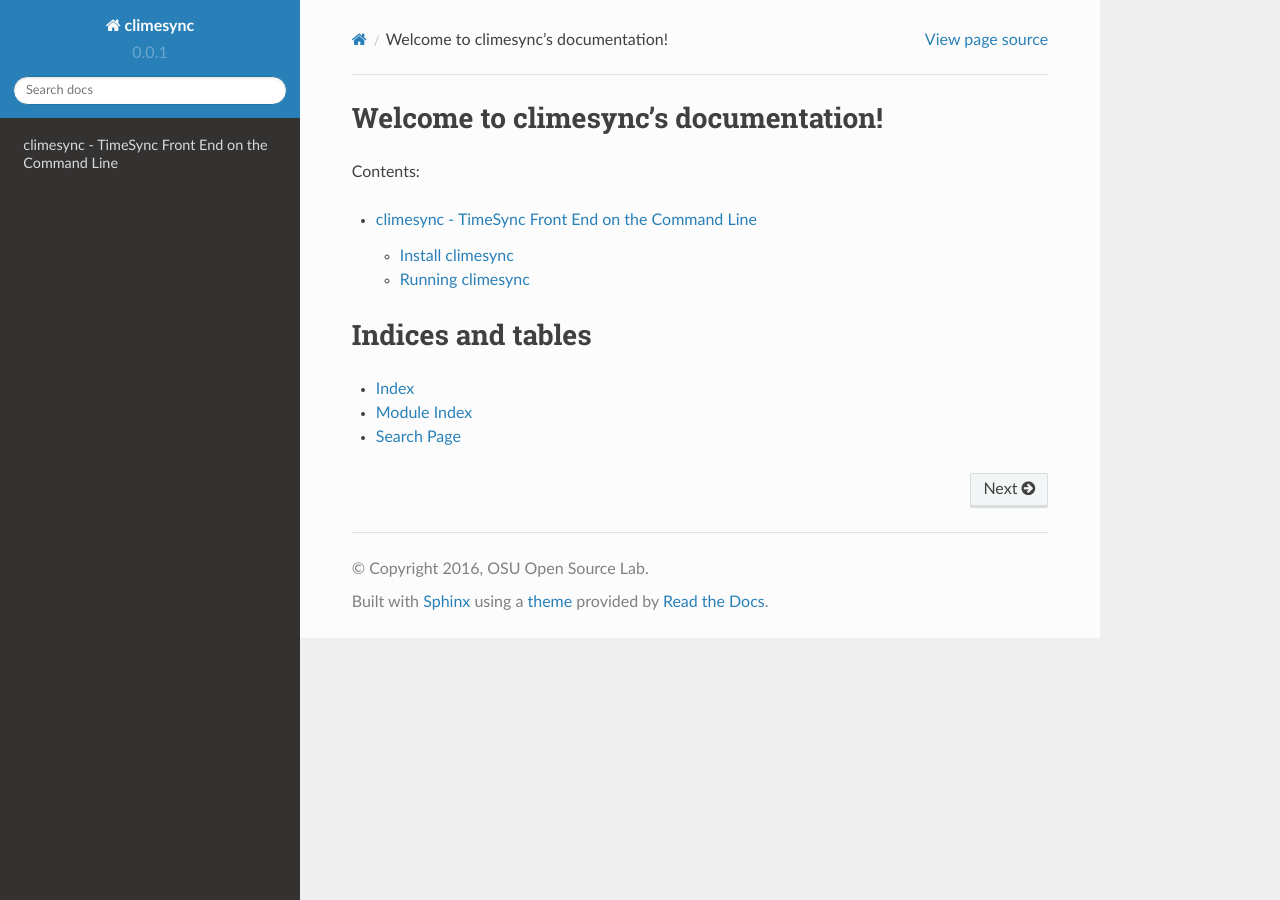
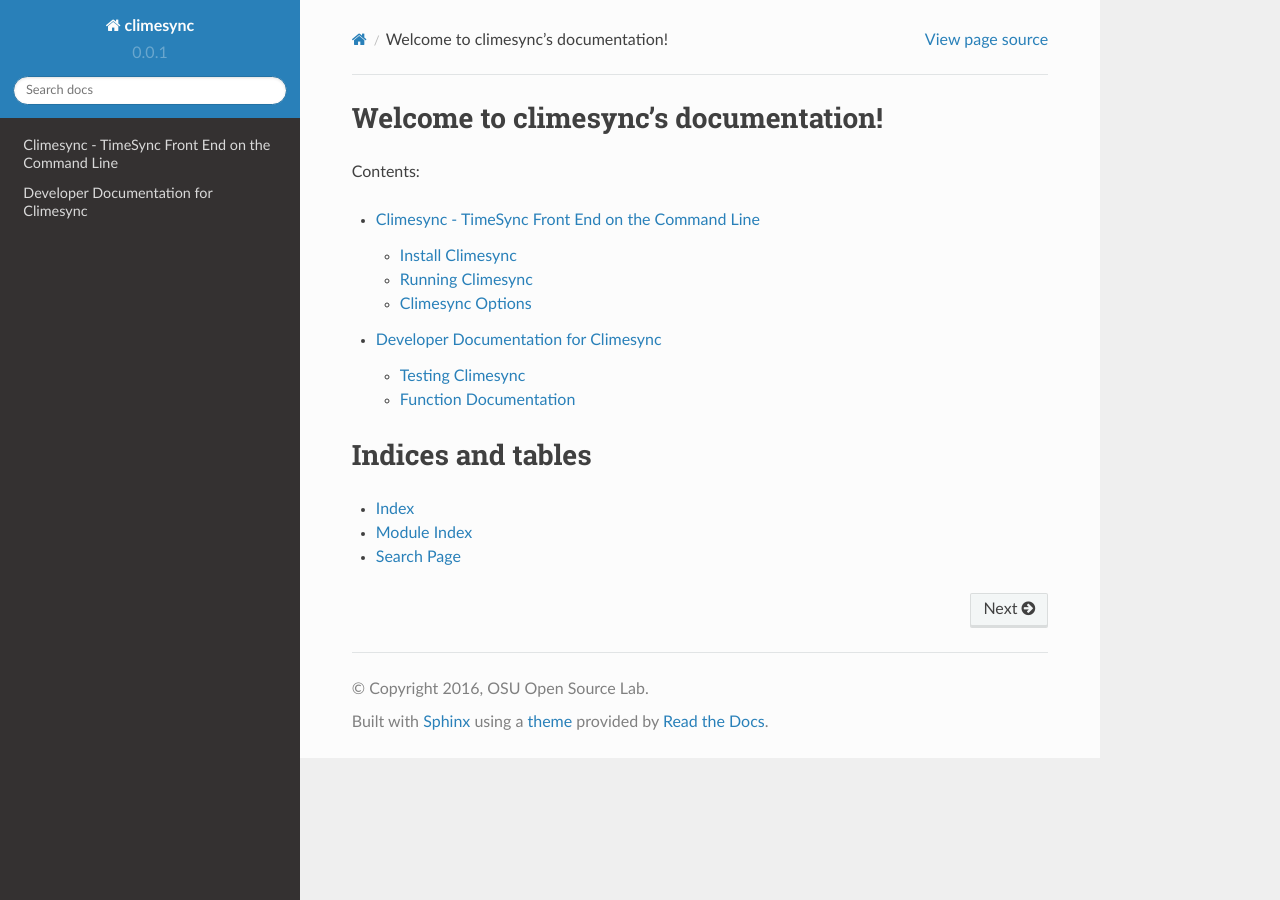
Before and after one commit to osuosl/climesync, a Sphinx documentation site: the page built from docs/source/index.rst, in a window 1280 px wide. Built offline with Sphinx 7.4.7 and the Read the Docs theme 2.0.0, drawn with Linux system fonts in a browser that asks for light colours.

Commit message:
Added developer documentation

```diff
--- /dev/null
+++ b/docs/source/dev.rst
@@ -0,0 +1,45 @@
+.. _dev:
+
+Developer Documentation for Climesync
+=====================================
+
+.. contents::
+
+Testing Climesync
+-----------------
+
+To lint climesync for non-PEP8 compliance, run
+
+.. code-block:: none
+
+    (venv) $ flake8 climesync.py
+
+To run unit tests, use this command:
+
+.. code-block:: none
+
+    (venv) $ nosetests
+
+To enable `Pymesync test mode`_ when writing unit tests, call
+
+.. code-block:: python
+
+    connect(test=True)
+
+instead of
+
+.. code-block:: python
+
+    connect()
+
+.. _Pymesync test mode: http://pymesync.readthedocs.io/en/latest/testing.html
+
+Function Documentation
+----------------------
+
+For the most part, Climesync functions match 1 to 1 with menu options.
+However, there are several utility functions (Such as print_json and
+get_fields) that help eliminate cluttered and unnecessary repeated code.
+
+Detailed information on how to use these functions is included in the
+docstrings inside the Climesync source code.
--- a/docs/source/index.rst
+++ b/docs/source/index.rst
@@ -12,6 +12,7 @@ Contents:
     :maxdepth: 2
 
     usage
+    dev
 
 
 Indices and tables
--- a/docs/source/usage.rst
+++ b/docs/source/usage.rst
@@ -1,6 +1,6 @@
 .. _usage:
 
-climesync - TimeSync Front End on the Command Line
+Climesync - TimeSync Front End on the Command Line
 ==================================================
 
 .. contents::
@@ -29,7 +29,7 @@ in a `virtualenv`_
 .. _Github repo: https://www.github.com/osuosl/climesync/
 .. _virtualenv: http://docs.python-guide.org/en/latest/dev/virtualenvs/
 
-Running climesync
+Running Climesync
 -----------------
 
 Once the virtualenv has been created and all of the required Python packages
@@ -44,6 +44,9 @@ Climesync also accepts several optional command line arguments
 -c <URL>, --connect <URL>             Connect to a TimeSync server on startup
 -u <username>, --user <username>      Attempt to authenticate on startup with the given username
 -p <password>, --password <password>  Attempt to authenticate on startup with the given password
+
+Climesync Options
+-----------------
 
 Through an interactive shell, users have the following options:
 
```
Also changed, not shown: other parts of docs/source/usage.rst (+2 -2 lines).
